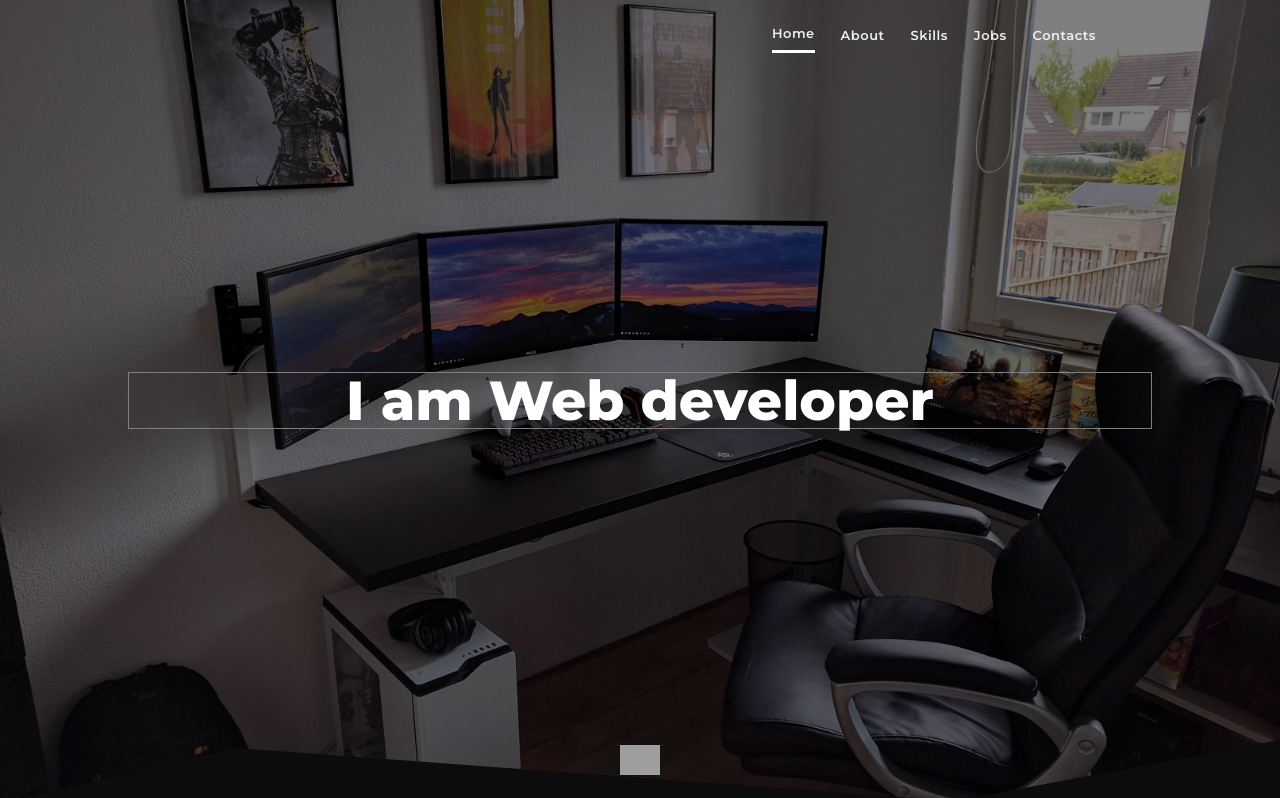
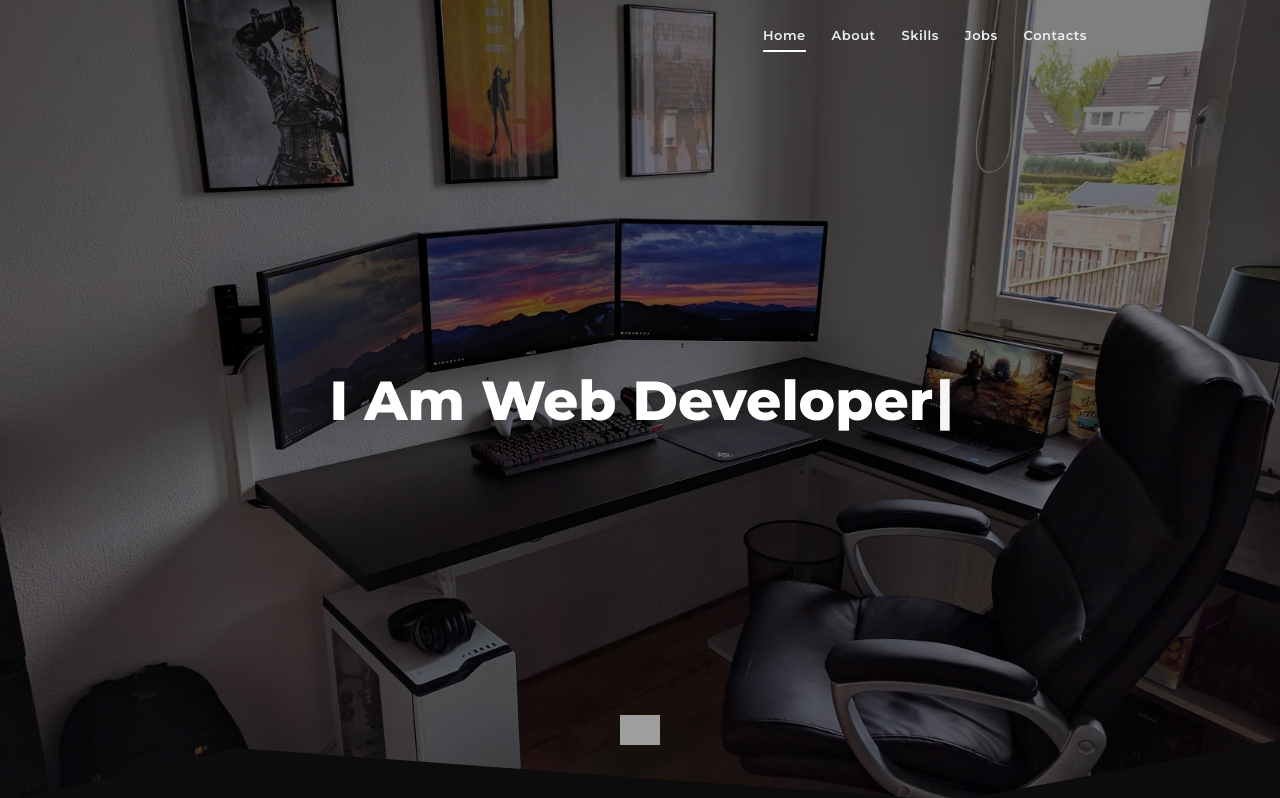
Before and after one commit to magistblr/portfolio, a React (Create React App) app: page /#home in a window 1280 px wide. Shown: the top 798 px of the page. Built offline with nearby package versions, Linux system fonts and the light colour scheme; grey boxes are pictures that could not be loaded.

Commit message:
finish home

```diff
--- a/src/header/Header.tsx
+++ b/src/header/Header.tsx
@@ -25,14 +25,15 @@ export const Header = () => {
     			<div className={s.row}>
               <h1 className={s.text}>
                 <p className='App'>
-                  I am{' '}
+                  I Am{' '}
                   <Typewriter
-                  words={['Yefeshin Max', 'Web developer']}
-                  cursorStyle='_'
-                  typeSpeed={80}
-                  deleteSpeed={90}
-                  loop={0}
-                  delaySpeed={2000}
+                    words={['Yefeshin Max', 'Web Developer']}
+                    cursor={true}
+                    cursorStyle='|'
+                    typeSpeed={80}
+                    deleteSpeed={90}
+                    loop={0}
+                    delaySpeed={2000}
                   />
                 </p>
               </h1>
--- a/src/header/header.module.scss
+++ b/src/header/header.module.scss
@@ -7,12 +7,12 @@
   background-position: center;
   background-repeat: no-repeat;
   background-size: cover;
-
   .container{
     display: flex;
     justify-content: space-between;
     flex-direction: column;
     color: #fff;
+    border: none;
     .words_wrapper{
       position: relative;
     }
@@ -30,7 +30,6 @@
     background: #000;
     opacity: 0.5;
 }
-
 
 
 .svg_bg{
@@ -53,15 +52,6 @@
   font-weight: 800;
 }
 
-.words_wrapper::after{
-  content: '';
-  position: absolute;
-  top: 0;
-  right: 0;
-  width: 2px;
-  height: 100%;
-  background-color: #aebcb9;
-}
 
 .arrow{
   position: absolute;
@@ -72,6 +62,7 @@
   text-align: center;
   z-index: 4;
   animation: bounce 2s infinite;
+  margin-bottom: 30px;
 }
 
 .arrow img{
--- a/src/nav/Nav.tsx
+++ b/src/nav/Nav.tsx
@@ -4,12 +4,22 @@ import { Link, animateScroll as scroll } from "react-scroll";
 
 export const Nav = () => {
 
-  const handleSetActive = () => {
-    scroll.scrollToTop()
-  };
+
+    const [scroll, setScroll] = React.useState(0);
+
+    const handleScroll = () => {
+      setScroll(window.scrollY);
+    };
+
+    React.useEffect(() => {
+      window.addEventListener("scroll", handleScroll);
+      return () => window.removeEventListener("scroll", handleScroll);
+    }, []);
+    console.log(scroll);
+
 
   return (
-    <nav  className={s.nav}>
+    <nav  className={scroll < 1 ? s.nav : `${s.nav} ${s.nav_active}`}>
         <div>
           <ul className={s.navbar}>
             <Link
--- a/src/nav/nav.module.scss
+++ b/src/nav/nav.module.scss
@@ -4,12 +4,19 @@
   display: flex;
   justify-content: flex-end;
   align-items: center;
-  position: fixed;
-  right: 61px;
+  position: absolute;
+  width: 100%;
+  right: 0;
   top: 0;
-  // background: #222;
   z-index: 9;
   min-height: 80px;
+  transition: 0.3s;
+}
+
+.nav_active{
+  background: #222;
+  transition: 0.3s;
+  position: fixed;
 }
 
 .navbar{
@@ -18,10 +25,11 @@
   align-items: center;
   width: 350px;
   height: 20px;
-  margin-right: 110px;
+  margin-right: 180px;
 }
 
 .nav_item{
+  position: relative;
   font-size: 13px;
   font-weight: 600;
   color: #eee;
@@ -32,23 +40,23 @@
   transition: 0.05s;
 }
 
-.nav_item.active{
-  border-bottom: 3px solid white;
+.nav_item::after{
+  content: "";
+  width: 100%;
+  height: 2px;
+  background: #fff;
+  position: absolute;
+  left: 0%;
+  bottom: -10px;
+  opacity: 0;
+  transition: all 0.5s;
 }
 
-
-// .nav_item:after{
-//     content: '';
-//     width: 80%;
-//     height: 2px;
-//     background: #fff;
-//     position: absolute;
-//     left: 10%;
-//     bottom: -10px;
-//     opacity: 0;
-//     -webkit-transition: all .5s;
-//     transition: all .5s;
-// }
+.nav_item.active::after{
+  bottom: 0px;
+  opacity: 1;
+  transition: all 0.5s;
+}
 
 
 @media (max-width: 750px) {
```
